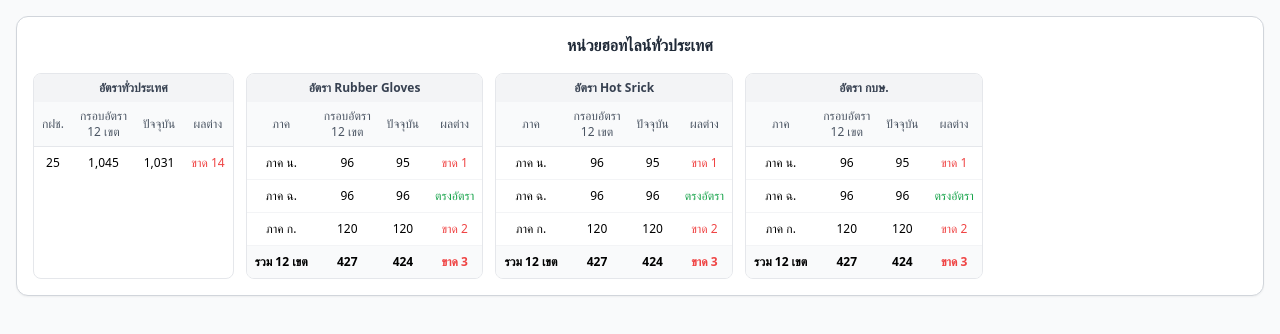
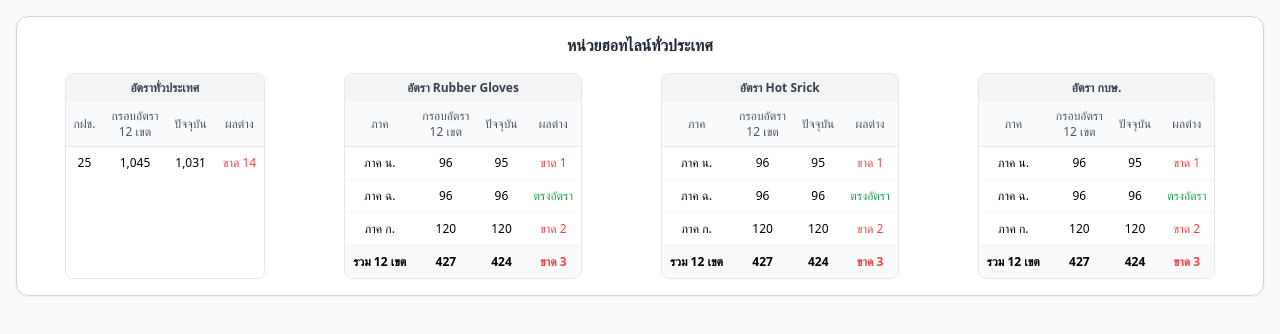
Before and after one commit to saranloveyou/SRNloveU, a plain HTML site: page index.html in a window 1280 px wide. Drawn offline with nearby package versions, Linux system fonts and the light colour scheme.

Commit message:
Update index.html

```diff
--- a/index.html
+++ b/index.html
@@ -12,7 +12,7 @@
     <h1 class="text-center text-base font-semibold mb-4 text-gray-800">หน่วยฮอทไลน์ทั่วประเทศ</h1>
 
     <div class="overflow-x-auto">
-      <div class="flex gap-3 min-w-max">
+      <div class="flex justify-around gap-4 min-w-max">
 
         <!-- ตาราง 1: อัตราทั่วประเทศ -->
         <div class="border border-gray-200 rounded-lg overflow-hidden">
```
